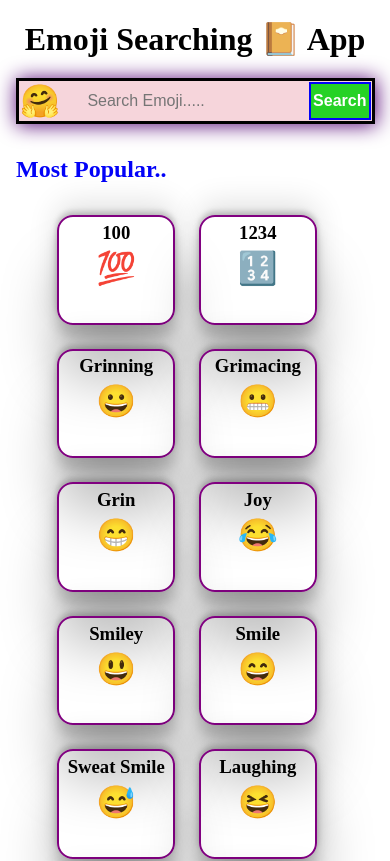
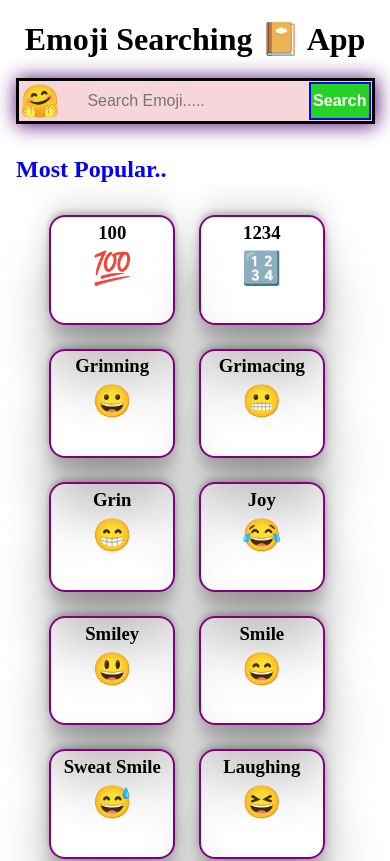
Before and after one commit to PinkiKumari16/Emoji-Search-App, a React (Vite) app: page / in a window 390 px wide. Shown: the top 861 px of the page. Built offline with nearby package versions, Linux system fonts and the light colour scheme.

Commit message:
Update EmojiCard.module.css

```diff
--- a/src/components/emojiCards/EmojiCard.module.css
+++ b/src/components/emojiCards/EmojiCard.module.css
@@ -26,7 +26,7 @@
 @media (max-width: 425px) {
     .emojiCard{
         height: 6em;
-        width: 6.5em;
+        width: 7em;
 
     }
     .emojiSymbol{
```
